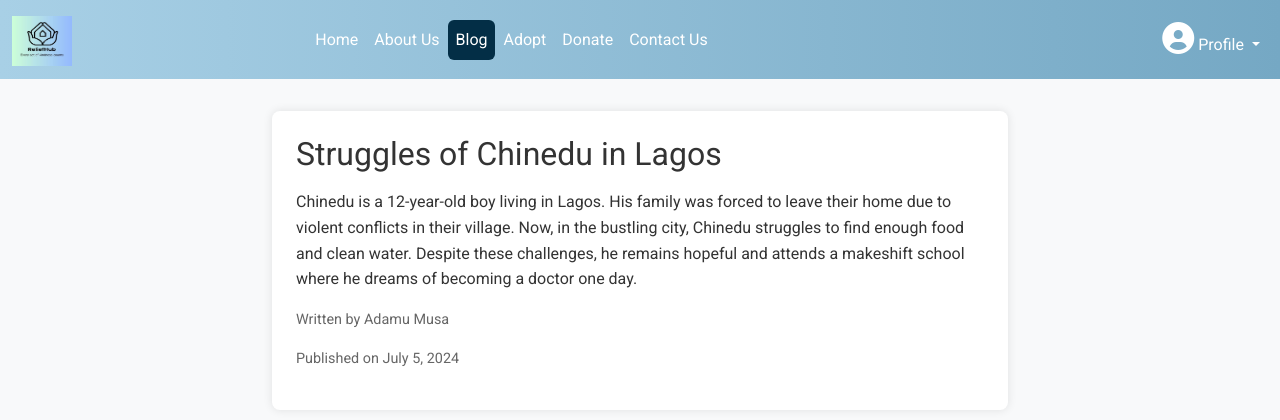
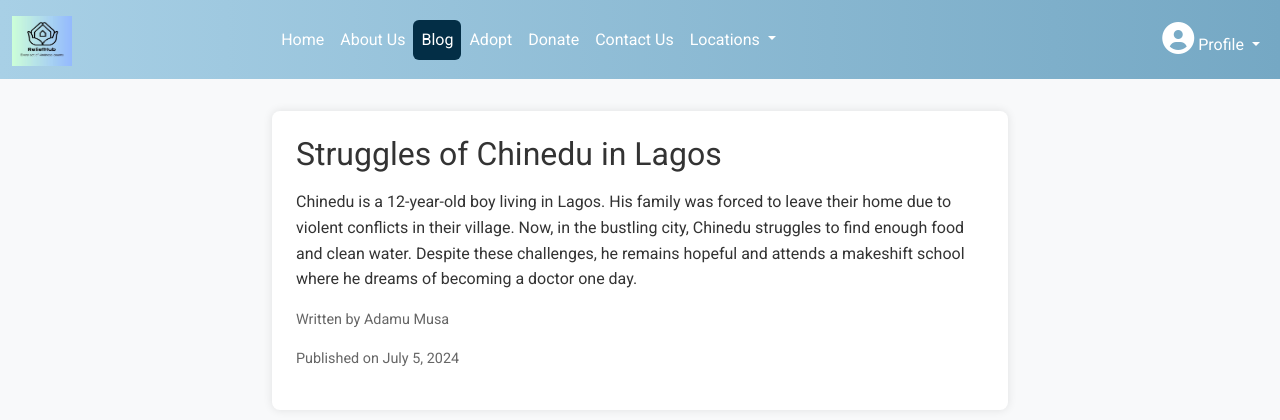
Before and after one commit to 2857992s/idp1, a Django app: page /blog in a window 1280 px wide. Shown: the top 420 px of the page. Run offline with Django 3.2, Linux system fonts and the light colour scheme; some libraries are stand-ins or nearby versions.

Commit message:
navbar update

```diff
--- a/templates/navbar.html
+++ b/templates/navbar.html
@@ -53,6 +53,25 @@
         <li class="nav-item">
             <a class="nav-link" href="{% url 'contact' %}">Contact Us</a>
         </li>
+        <li class="nav-item dropdown">
+          <a class="nav-link dropdown-toggle" href="#" id="navbarDropdownMenuLink" role="button" data-bs-toggle="dropdown" aria-expanded="false">
+            Locations
+          </a>
+          <ul class="dropdown-menu" aria-labelledby="navbarDropdownMenuLink">
+            <li>
+              <h6 class="dropdown-header">AREA 1 IDP CAMP</h6>
+              <a class="dropdown-item" href="#">Area 1 IDP Camp, Durumi, Area 1, Abuja.</a>
+            </li>
+            <li>
+              <h6 class="dropdown-header">KUCHINGORO IDP CAMP</h6>
+              <a class="dropdown-item" href="#">New Kunchingoro, IDP Camp, Games Village, Abuja</a>
+            </li>
+            <li>
+              <h6 class="dropdown-header">KUJE IDP CAMP</h6>
+              <a class="dropdown-item" href="#">Kuje host community by Abuja</a>
+            </li>
+            </ul>
+            </li>
       </ul>
       <ul class="navbar-nav ms-auto">
         <li class="nav-item dropdown">
```
